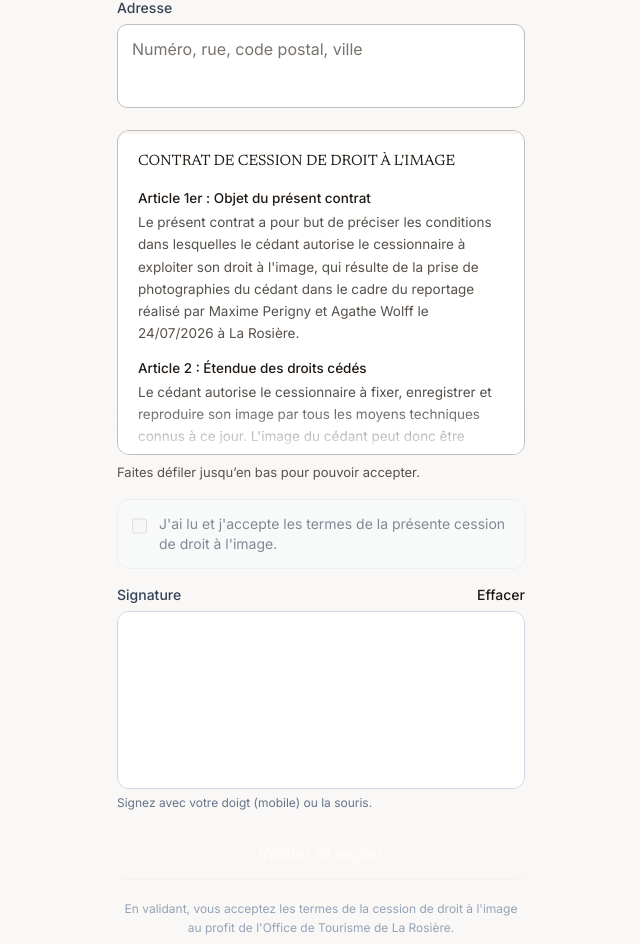
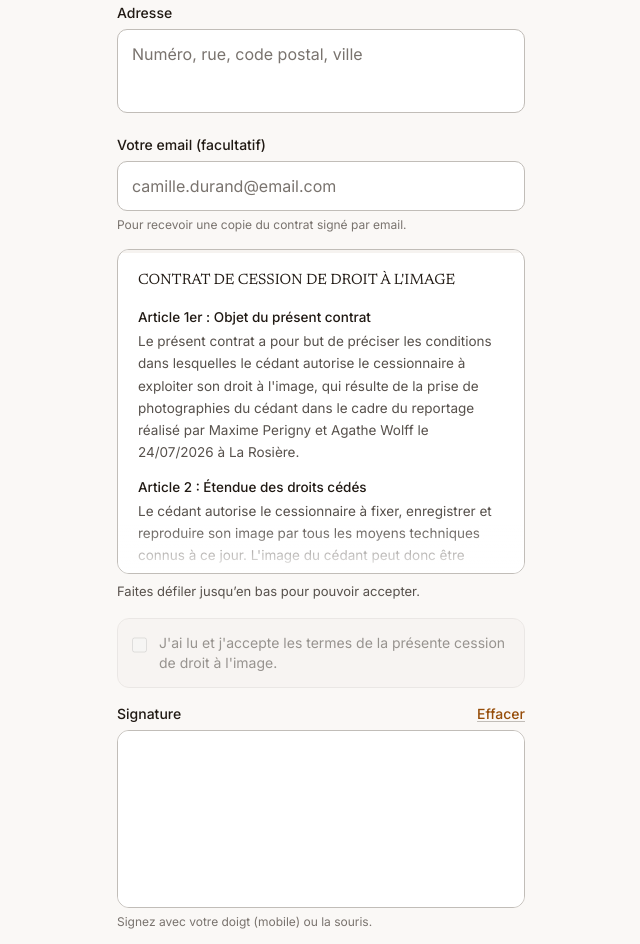
Before and after one commit to larosieretv-lab/Cession-De-Droit, a Next.js app: page / in a window 1280 px wide. Shown: the part 420-1364 px from the top of the page, without its empty margins (319-959 px from the left). Built offline with nearby package versions, Linux system fonts and the light colour scheme.

Commit message:
updtade mail of the user

```diff
--- a/app/page.tsx
+++ b/app/page.tsx
@@ -13,6 +13,7 @@ export default function Home() {
   const [prenom, setPrenom] = useState("");
   const [nom, setNom] = useState("");
   const [adresse, setAdresse] = useState("");
+  const [email, setEmail] = useState("");
   const [status, setStatus] = useState<Status>("idle");
   const [message, setMessage] = useState("");
   const [scrolledToEnd, setScrolledToEnd] = useState(false);
@@ -26,6 +27,11 @@ export default function Home() {
     if (!prenom.trim() || !nom.trim() || !adresse.trim()) {
       setStatus("error");
       setMessage("Merci de remplir votre prénom, nom et adresse.");
+      return;
+    }
+    if (email.trim() && !/^[^\s@]+@[^\s@]+\.[^\s@]+$/.test(email.trim())) {
+      setStatus("error");
+      setMessage("L\u2019adresse email saisie ne semble pas valide.");
       return;
     }
     if (!accepted) {
@@ -68,11 +74,14 @@ export default function Home() {
         prenom,
         nom,
         adresse,
+        email,
         pdf,
         filename,
       });
       const emailNote = result.sent
-        ? " Le PDF a bien été envoyé à contenu@larosiere.net."
+        ? email.trim()
+          ? ` Le PDF a été envoyé à l'Office de Tourisme et à ${email.trim()}.`
+          : " Le PDF a bien été envoyé à l'Office de Tourisme."
         : ` EMAIL NON ENVOYÉ : ${result.reason}. Le PDF reste téléchargeable ci-dessous.`;
 
       setStatus("success");
@@ -89,22 +98,22 @@ export default function Home() {
   if (status === "success") {
     return (
       <main className="mx-auto flex min-h-screen max-w-md flex-col items-center justify-center px-5 py-10 text-center">
-        <div className="flex h-16 w-16 items-center justify-center rounded-full bg-emerald-100">
-          <svg viewBox="0 0 24 24" className="h-9 w-9 text-emerald-600" fill="none" stroke="currentColor" strokeWidth={2.5}>
+        <div className="flex h-16 w-16 items-center justify-center rounded-full bg-success-bg">
+          <svg viewBox="0 0 24 24" className="h-9 w-9 text-success" fill="none" stroke="currentColor" strokeWidth={2.5}>
             <path strokeLinecap="round" strokeLinejoin="round" d="M5 13l4 4L19 7" />
           </svg>
         </div>
         <h1 className="mt-5 text-2xl font-bold">Merci {prenom} !</h1>
-        <p className="mt-2 text-slate-600">{message}</p>
+        <p className="mt-2 text-ink-soft">{message}</p>
         {pdfUrl && (
           <a
             href={pdfUrl}
             download={`cession_${nom}_${prenom}.pdf`}
             target="_blank"
             rel="noopener noreferrer"
-            className="mt-6 w-full rounded-xl bg-brand px-5 py-3.5 text-center font-semibold text-white shadow-sm active:scale-[0.99]"
+            className="btn-ink mt-6"
           >
-            Télécharger mon contrat (PDF)
+            Enregistrer mon contrat (PDF)
           </a>
         )}
         <button
@@ -113,12 +122,13 @@ export default function Home() {
             setPrenom("");
             setNom("");
             setAdresse("");
+            setEmail("");
             setPdfUrl(null);
             setAccepted(false);
             setScrolledToEnd(false);
             sigRef.current?.clear();
           }}
-          className="mt-3 w-full rounded-xl border border-slate-300 px-5 py-3 font-medium text-slate-700"
+          className="btn-quiet mt-3"
         >
           Nouvelle signature
         </button>
@@ -135,13 +145,13 @@ export default function Home() {
           alt="La Rosière — Espace San Bernardo"
           className="mb-4 h-16 w-auto"
         />
-        <p className="text-xs font-semibold uppercase tracking-wide text-brand">
+        <p className="text-xs font-semibold uppercase tracking-wide text-sun-ink">
           Office de Tourisme de La Rosière
         </p>
-        <h1 className="mt-1 text-2xl font-bold leading-tight">
+        <h1 className="mt-1 font-serif text-[28px] leading-tight text-ink">
           Cession de droit à l&apos;image
         </h1>
-        <p className="mt-2 text-sm text-slate-600">
+        <p className="mt-2 text-sm text-ink-soft">
           Renseignez vos informations et signez ci-dessous. Un contrat PDF
           récapitulatif vous sera fourni.
         </p>
@@ -180,6 +190,21 @@ export default function Home() {
           />
         </Field>
 
+        <Field label="Votre email (facultatif)">
+          <input
+            type="email"
+            inputMode="email"
+            autoComplete="email"
+            value={email}
+            onChange={(e) => setEmail(e.target.value)}
+            className="input"
+            placeholder="camille.durand@email.com"
+          />
+          <p className="mt-1.5 text-xs text-ink-faint">
+            Pour recevoir une copie du contrat signé par email.
+          </p>
+        </Field>
+
         <ContractTerms
           prenom={prenom}
           nom={nom}
@@ -190,8 +215,8 @@ export default function Home() {
         <label
           className={`flex items-start gap-3 rounded-xl border p-3.5 transition ${
             scrolledToEnd
-              ? "cursor-pointer border-slate-300 bg-white"
-              : "cursor-not-allowed border-slate-200 bg-slate-50 opacity-60"
+              ? "cursor-pointer border-line-strong bg-surface"
+              : "cursor-not-allowed border-line bg-sunk opacity-60"
           }`}
         >
           <input
@@ -199,9 +224,9 @@ export default function Home() {
             checked={accepted}
             disabled={!scrolledToEnd}
             onChange={(e) => setAccepted(e.target.checked)}
-            className="mt-0.5 h-5 w-5 accent-brand"
+            className="mt-0.5 h-5 w-5 accent-[var(--sun-ink)]"
           />
-          <span className="text-sm text-slate-700">
+          <span className="text-sm text-ink-soft">
             J&apos;ai lu et j&apos;accepte les termes de la présente cession de
             droit à l&apos;image.
           </span>
@@ -209,43 +234,47 @@ export default function Home() {
 
         <div>
           <div className="mb-1.5 flex items-center justify-between">
-            <label className="block text-sm font-medium text-slate-700">
+            <label className="block text-sm font-medium text-ink">
               Signature
             </label>
             <button
               type="button"
               onClick={() => sigRef.current?.clear()}
-              className="text-sm font-medium text-brand"
+              className="text-sm font-medium text-sun-ink underline decoration-line-strong underline-offset-2"
             >
               Effacer
             </button>
           </div>
-          <div className="overflow-hidden rounded-xl border border-slate-300 bg-white">
+          <div className="overflow-hidden rounded-xl border border-line-strong bg-surface">
             <SignaturePad
               ref={sigRef}
               className="h-44 w-full touch-none bg-white"
             />
           </div>
-          <p className="mt-1.5 text-xs text-slate-500">
+          <p className="mt-1.5 text-xs text-ink-faint">
             Signez avec votre doigt (mobile) ou la souris.
           </p>
         </div>
 
         {message && status === "error" && (
-          <p className="rounded-lg bg-red-50 px-3 py-2 text-sm text-red-700">
+          <p className="rounded-lg bg-danger-bg px-3 py-2 text-sm text-danger">
             {message}
           </p>
         )}
 
+        {/* Always enabled: a disabled button hides why it cannot be used, the
+            validation message above says it instead. */}
         <button
           type="submit"
-          disabled={status === "submitting" || !accepted}
-          className="w-full rounded-xl bg-brand px-5 py-3.5 text-center text-base font-semibold text-white shadow-sm transition active:scale-[0.99] disabled:cursor-not-allowed disabled:opacity-60"
+          disabled={status === "submitting"}
+          className="btn-ink"
         >
-          {status === "submitting" ? "Envoi en cours…" : "Valider et signer"}
+          {status === "submitting"
+            ? "Envoi en cours…"
+            : "Valider et enregistrer"}
         </button>
 
-        <p className="pt-1 text-center text-xs leading-relaxed text-slate-400">
+        <p className="pt-1 text-center text-xs leading-relaxed text-ink-faint">
           En validant, vous acceptez les termes de la cession de droit à
           l&apos;image au profit de l&apos;Office de Tourisme de La Rosière.
         </p>
@@ -263,7 +292,7 @@ function Field({
 }) {
   return (
     <div>
-      <label className="mb-1.5 block text-sm font-medium text-slate-700">
+      <label className="mb-1.5 block text-sm font-medium text-ink">
         {label}
       </label>
       {children}
--- a/lib/formsubmit.ts
+++ b/lib/formsubmit.ts
@@ -19,6 +19,7 @@ export async function sendContractByEmail(params: {
   prenom: string;
   nom: string;
   adresse: string;
+  email?: string;
   pdf: Uint8Array;
   filename: string;
 }): Promise<{ sent: boolean; reason?: string }> {
@@ -33,6 +34,16 @@ export async function sendContractByEmail(params: {
   form.append("Nom", params.nom);
   form.append("Adresse", params.adresse);
   form.append("Date de signature", new Date().toLocaleString("fr-FR"));
+
+  // When the signer gives their address, they receive a copy of the contract
+  // and answering the notification replies to them directly.
+  const email = params.email?.trim();
+  if (email) {
+    form.append("Email du signataire", email);
+    form.append("_cc", email);
+    form.append("_replyto", email);
+  }
+
   form.append(
     "attachment",
     new Blob([new Uint8Array(params.pdf)], { type: "application/pdf" }),
```
